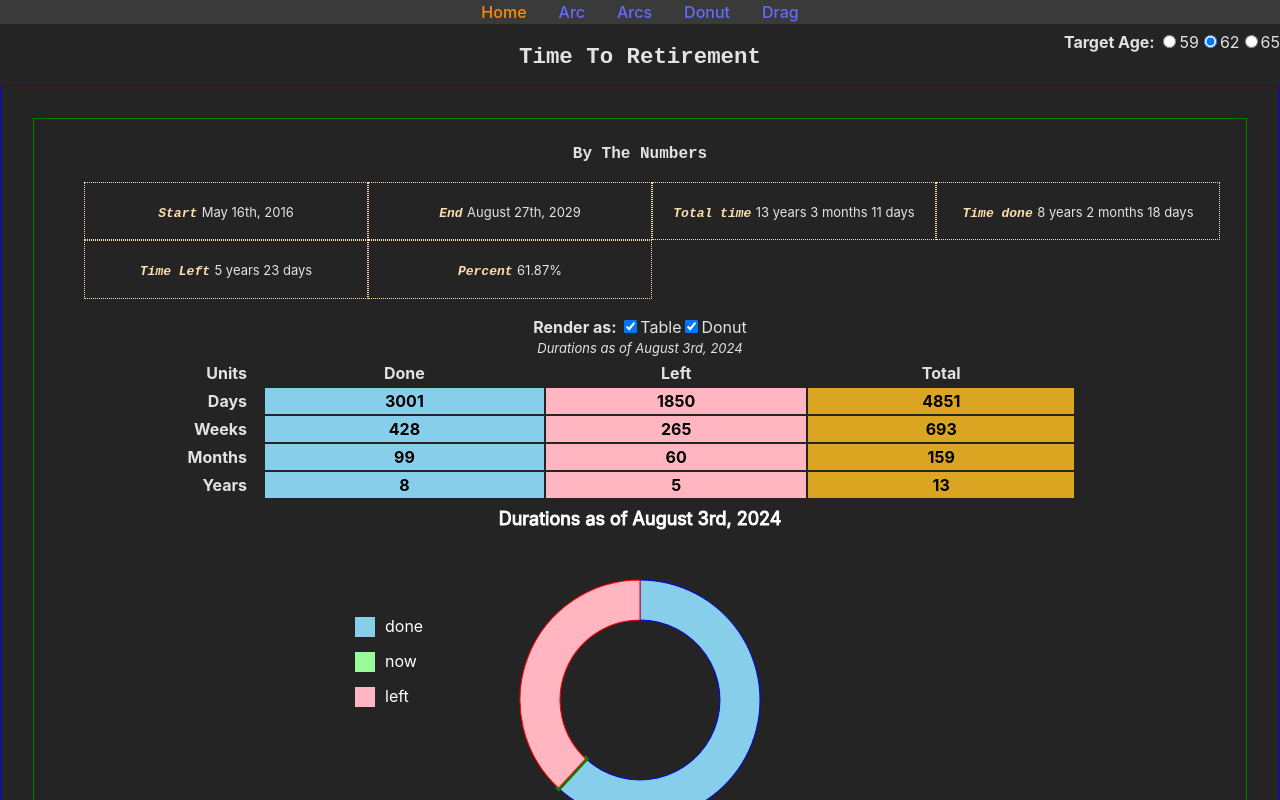
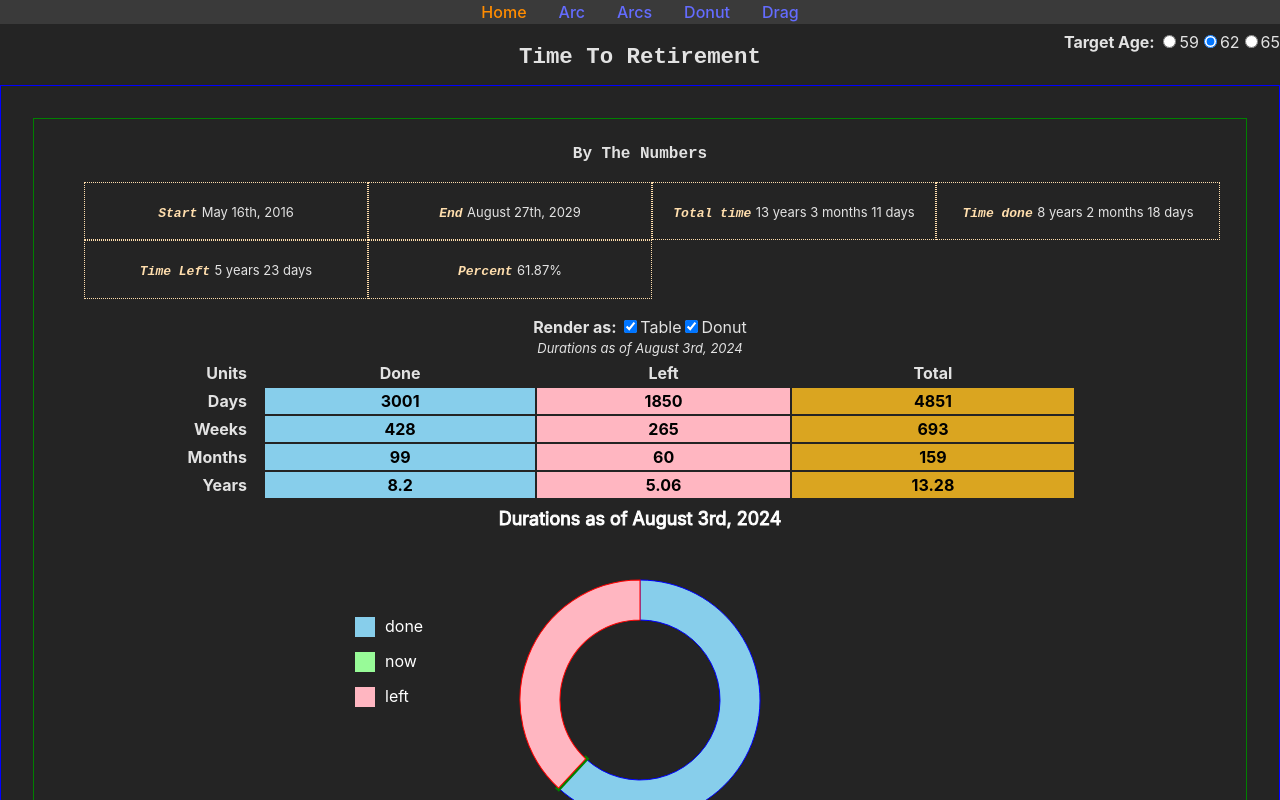
Before and after one commit to doctorwidget/chronos, a Vue app: page /#/ in a window 1280 px wide. Shown: the top 800 px of the page. Built offline with nearby package versions, Linux system fonts and the light colour scheme.

Commit message:
minor format updates

```diff
--- a/src/components/renderers/SplitDuration.vue
+++ b/src/components/renderers/SplitDuration.vue
@@ -113,15 +113,48 @@ const percent = computed(() => {
 });
 
 const yearsDone = computed (() => {
-    return differenceInCalendarYears(now, props.chron.start);
+    //return differenceInCalendarYears(now, props.chron.start);
+    let years = 0;
+    const d = durationDone.value;
+    if (d) {
+        const fullYears = d.years || 0;
+        const leftoverMonths = (d.months || 0) / 12;
+        const pctMonths = (Math.trunc(leftoverMonths * 100)) / 100;
+        const leftoverDays = (d.days || 0) / 365;
+        const pctDays = (Math.trunc(leftoverDays * 100)) / 100;
+        years = fullYears + pctMonths + pctDays;
+    }
+    return years;
 });
 
 const yearsLeft = computed(() => {
-    return differenceInCalendarYears(props.chron.end, now);
+    //return differenceInCalendarYears(props.chron.end, now);
+    let years = 0;
+    const d = durationLeft.value;
+    if (duration) {
+        const fullYears = d.years || 0;
+        const leftoverMonths = (d.months || 0) / 12;
+        const pctMonths = (Math.trunc(leftoverMonths * 100)) / 100;
+        const leftoverDays = (d.days || 0) / 365;
+        const pctDays = (Math.trunc(leftoverDays * 100)) / 100;
+        years = fullYears + pctMonths + pctDays;
+    }
+    return years;
 });
 
 const yearsTotal = computed(() =>{
-    return differenceInCalendarYears(props.chron.end, props.chron.start);
+    //return differenceInCalendarYears(props.chron.end, props.chron.start);
+    let years = 0;
+    const d = duration.value;
+    if (duration) {
+        const fullYears = d.years || 0;
+        const leftoverMonths = (d.months || 0) / 12;
+        const pctMonths = (Math.trunc(leftoverMonths * 100)) / 100;
+        const leftoverDays = (d.days || 0) / 365;
+        const pctDays = (Math.trunc(leftoverDays * 100)) / 100;
+        years = fullYears + pctMonths + pctDays;
+    }
+    return years;
 });
 
 const monthsDone = computed (() => {
--- a/src/components/routes/Home.vue
+++ b/src/components/routes/Home.vue
@@ -33,7 +33,7 @@ const targetAge = defineModel({
     default: "62",
 });
 
-const date2026 = new Date('2026-05-16T12:00:00');
+const date2027 = new Date('2027-02-27T12:00:00');
 const date2029 = new Date('2029-08-27T12:00:00');
 const date2032 = new Date('2032-08-27T12:00:00');
 
@@ -45,7 +45,7 @@ const targetDate = computed(() => {
     } else if (age === "65") {
         return date2032;
     } else if (age === "59"){
-        return date2026;
+        return date2027;
     }
 });
 
```
